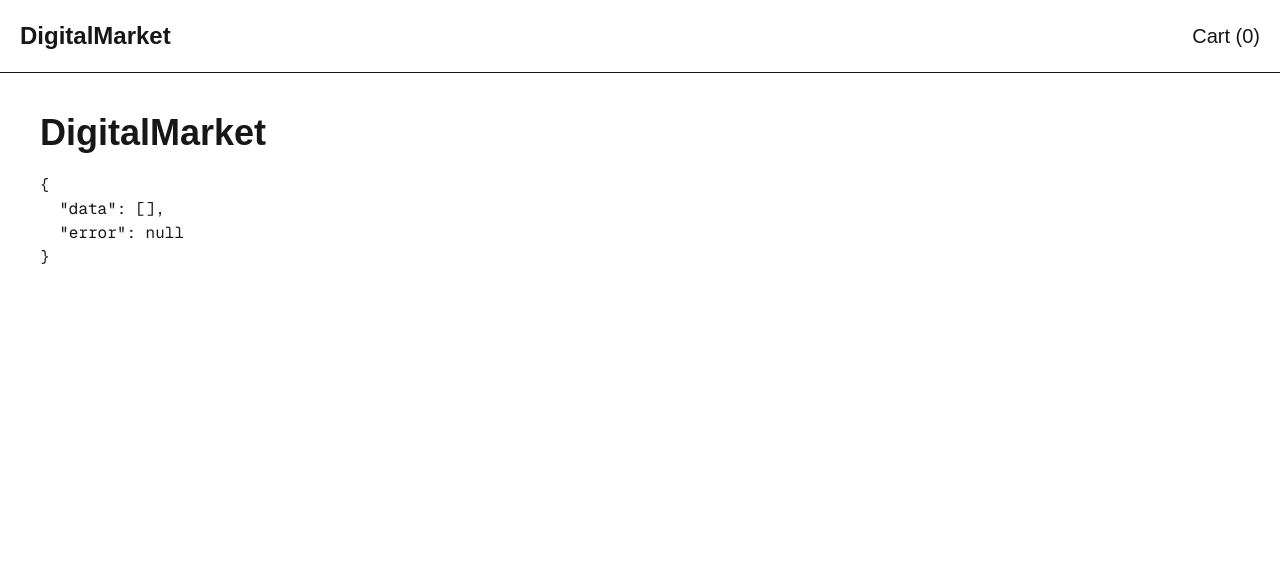
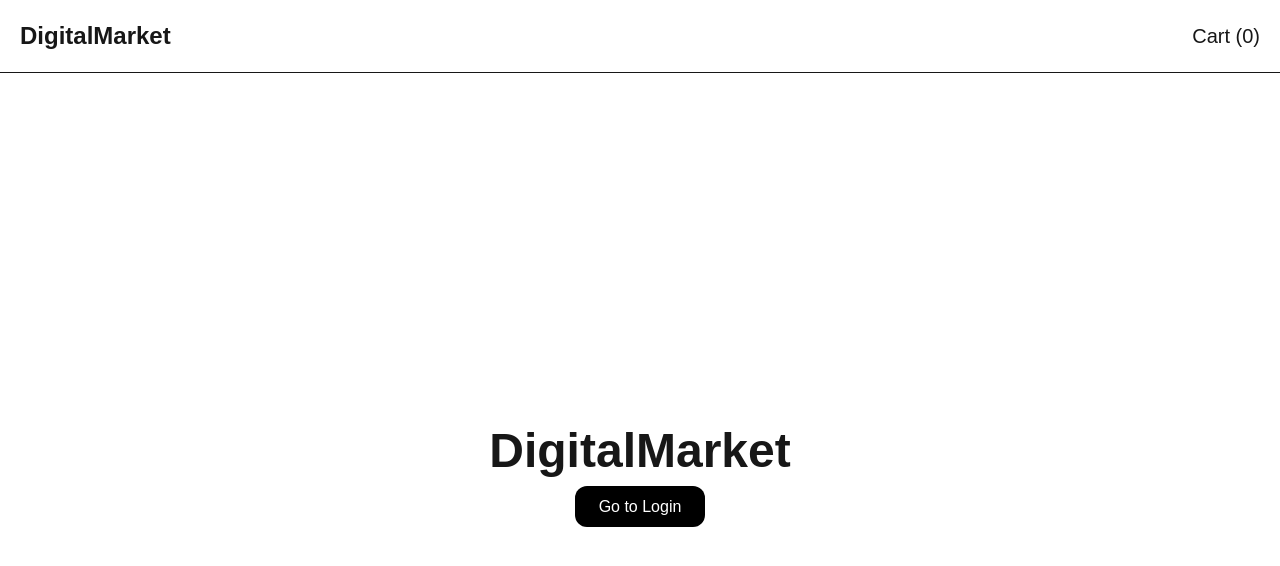
Before and after one commit to jhanpieerrodriguez3-debug/ecommerce-nextjs, a Next.js app in the folder apps/web/: page / in a window 1280 px wide. Shown: the top 566 px of the page. Built offline with nearby package versions, Linux system fonts and the light colour scheme; no server answers; the database is empty.

Commit message:
Fix homepage

```diff
--- a/apps/web/src/app/page.tsx
+++ b/apps/web/src/app/page.tsx
@@ -1,23 +1,18 @@
-import { supabase } from "../lib/supabase";
+export default function HomePage() {
+  return (
+    <main className="min-h-screen flex items-center justify-center">
+      <div className="text-center">
+        <h1 className="text-5xl font-bold mb-5">
+          DigitalMarket
+        </h1>
 
-export default async function Home() {
-  const { data, error } = await supabase
-    .from("users")
-    .select("*");
-
-  return (
-    <main className="p-10">
-      <h1 className="text-4xl font-bold mb-5">
-        DigitalMarket
-      </h1>
-
-      <pre>
-        {JSON.stringify(
-          { data, error },
-          null,
-          2
-        )}
-      </pre>
+        <a
+          href="/login"
+          className="bg-black text-white px-6 py-3 rounded-xl"
+        >
+          Go to Login
+        </a>
+      </div>
     </main>
   );
 }
```
